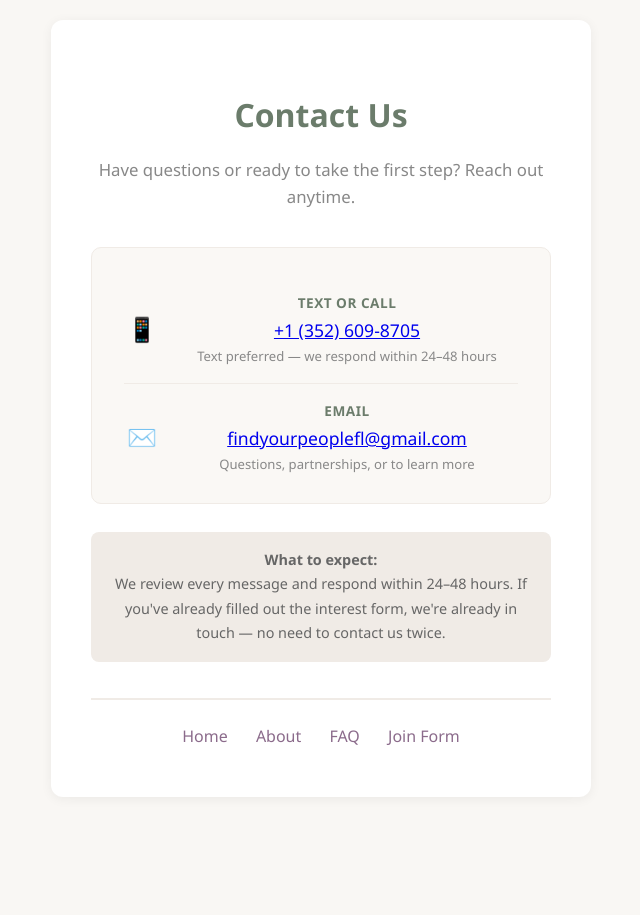
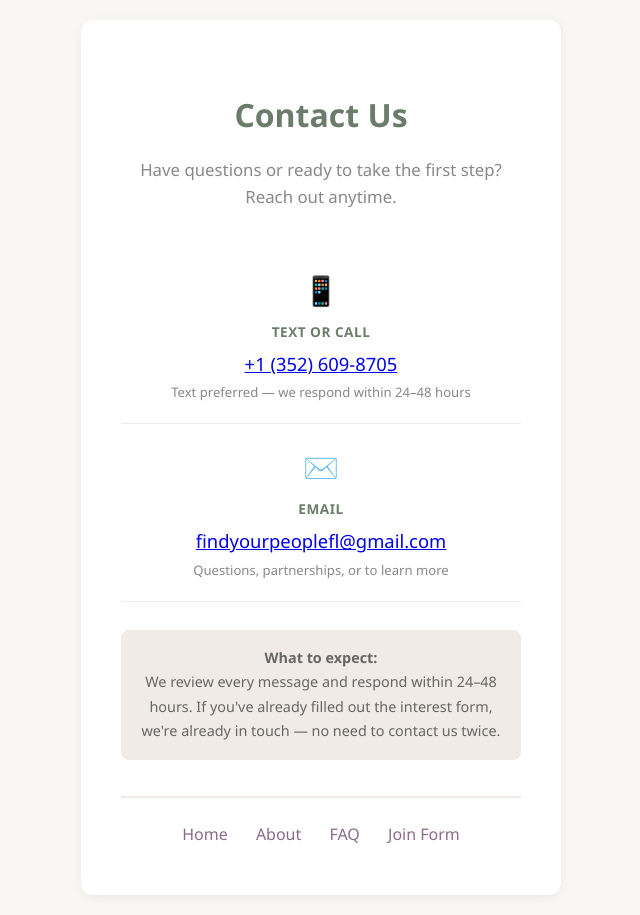
Before and after one commit to jessrjones94/findyourpeople, a FastAPI app: page /contact in a window 1280 px wide. Shown: the whole page, without its empty margins (319-959 px from the left). Before the commit the page ends 745 px from the top, so only its background shows below. Run offline with FastAPI, Linux system fonts and the light colour scheme.

Commit message:
Simplify contact page layout

```diff
--- a/templates/contact.html
+++ b/templates/contact.html
@@ -13,7 +13,7 @@
             padding: 20px;
         }
         .container {
-            max-width: 540px;
+            max-width: 480px;
             margin: 0 auto;
             background: #fff;
             padding: 48px 40px;
@@ -31,33 +31,17 @@
             font-size: 1.05em;
             text-align: center;
         }
-        .contact-card {
-            background: #faf8f5;
-            border-radius: 10px;
-            padding: 28px 32px;
-            margin: 20px 0;
-            border: 1px solid #f0ebe6;
-        }
-        .contact-row {
-            display: flex;
-            align-items: center;
-            justify-content: center;
-            gap: 16px;
-            padding: 16px 0;
+        .contact-section {
+            text-align: center;
+            padding: 20px 0;
             border-bottom: 1px solid #f0ebe6;
         }
-        .contact-row:last-child {
+        .contact-section:last-of-type {
             border-bottom: none;
-            padding-bottom: 0;
         }
         .contact-icon {
-            font-size: 1.5em;
-            flex-shrink: 0;
-            width: 36px;
-            text-align: center;
-        }
-        .contact-body {
-            flex: 1;
+            font-size: 1.8em;
+            margin-bottom: 8px;
         }
         .contact-label {
             font-weight: 600;
@@ -65,16 +49,17 @@
             font-size: 0.85em;
             text-transform: uppercase;
             letter-spacing: 0.5px;
-            margin-bottom: 2px;
+            margin-bottom: 6px;
         }
         .contact-value {
             color: #3d3d3d;
-            font-size: 1.1em;
+            font-size: 1.15em;
+            word-break: break-all;
         }
         .contact-sub {
             font-size: 0.82em;
             color: #888;
-            margin-top: 2px;
+            margin-top: 4px;
         }
         .contact-note {
             margin-top: 28px;
@@ -108,28 +93,22 @@
         <h1>Contact Us</h1>
         <p class="subtitle">Have questions or ready to take the first step? Reach out anytime.</p>
 
-        <div class="contact-card">
-            <div class="contact-row">
-                <span class="contact-icon">📱</span>
-                <div class="contact-body">
+        <div class="contact-section">
+            <div class="contact-icon">📱</div>
             <div class="contact-label">Text or Call</div>
             <div class="contact-value">
                 <a href="sms:+13526098705">+1 (352) 609-8705</a>
             </div>
             <div class="contact-sub">Text preferred — we respond within 24–48 hours</div>
         </div>
-            </div>
 
-            <div class="contact-row">
-                <span class="contact-icon">✉️</span>
-                <div class="contact-body">
+        <div class="contact-section">
+            <div class="contact-icon">✉️</div>
             <div class="contact-label">Email</div>
             <div class="contact-value">
                 <a href="mailto:findyourpeoplefl@gmail.com">findyourpeoplefl@gmail.com</a>
             </div>
             <div class="contact-sub">Questions, partnerships, or to learn more</div>
-                </div>
-            </div>
         </div>
 
         <div class="contact-note">
```
Lines whose indentation alone changed are shown as unchanged.
